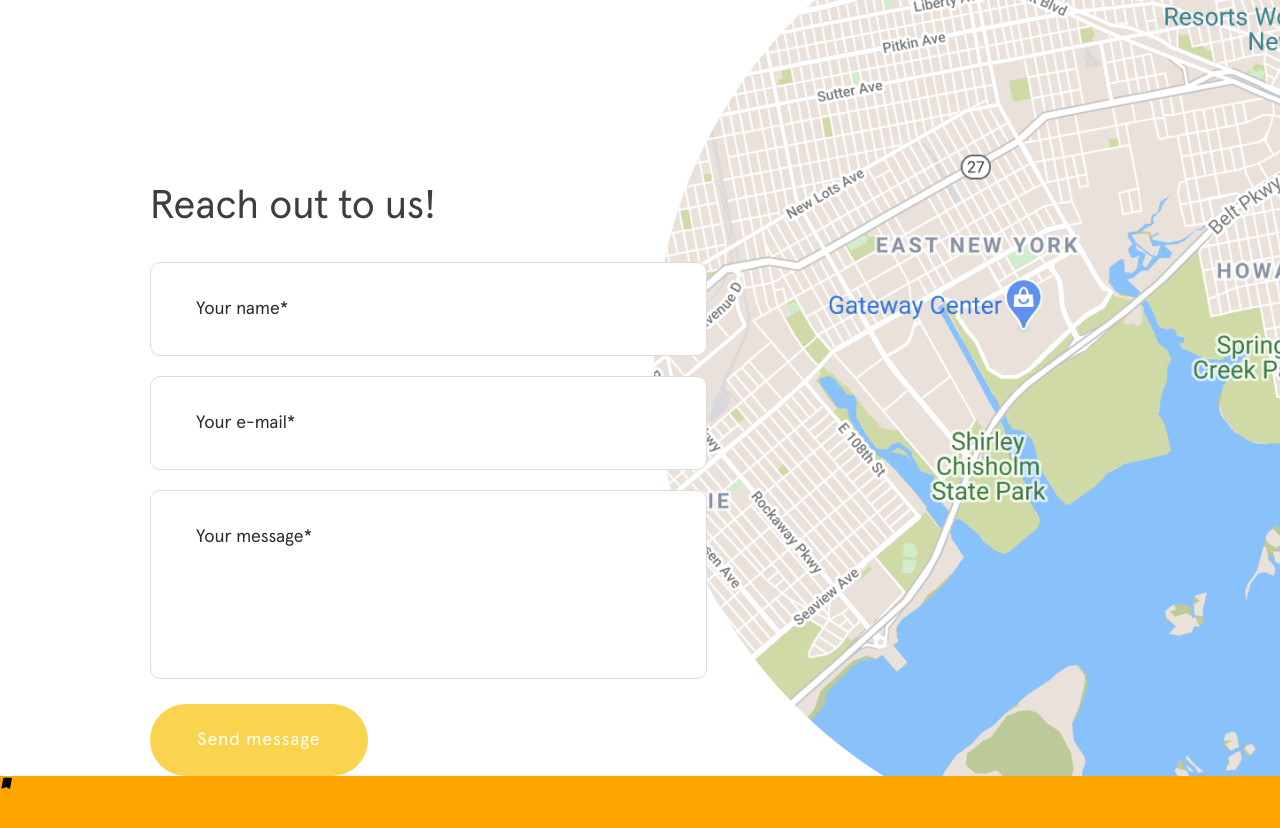
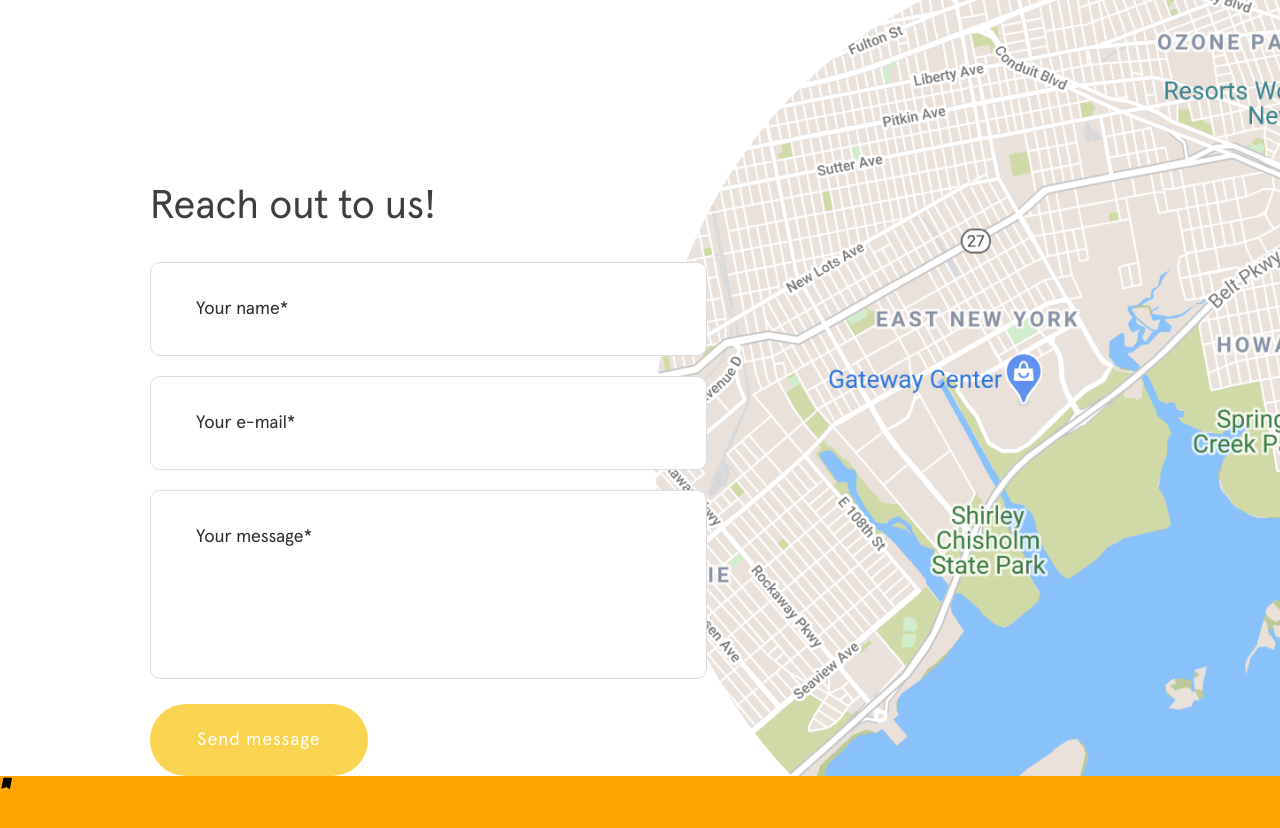
Before and after one commit to Andrew-Sparrow/zenbittech-project, a React (Create React App) app: page / in a window 1280 px wide. Shown: the top 828 px of the page. Built offline with nearby package versions, Linux system fonts and the light colour scheme.

Commit message:
background in main was placed to top

```diff
--- a/src/components/app/main/main.jsx
+++ b/src/components/app/main/main.jsx
@@ -7,7 +7,7 @@ const MainStyle = styled.main`
   flex-direction: column;
   background-image: url('../img/map.png');
   background-repeat: no-repeat;
-  background-position: right;
+  background-position: right top;
   min-height: calc(100vh - 200px);
 
   h1 {
```
